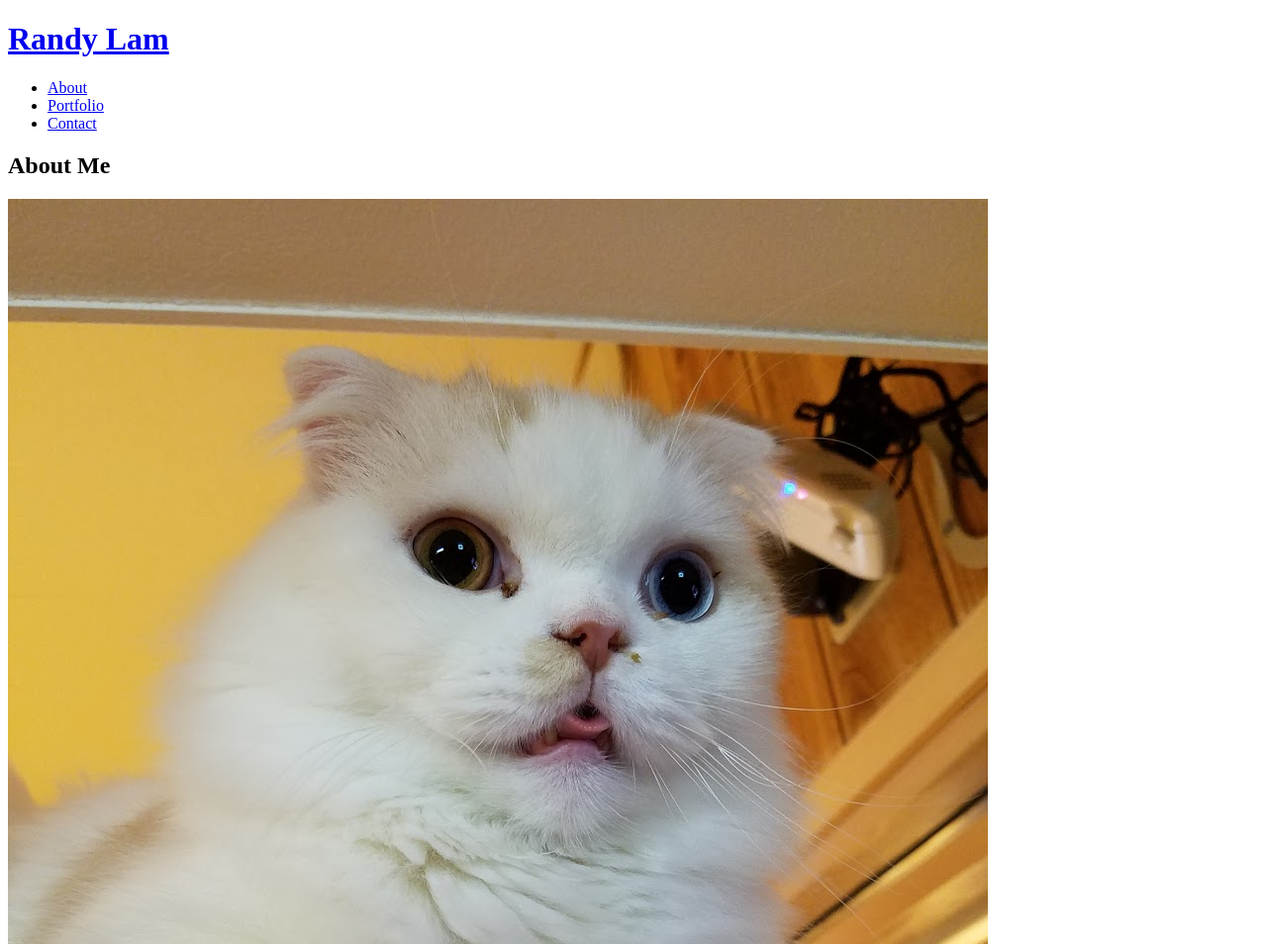
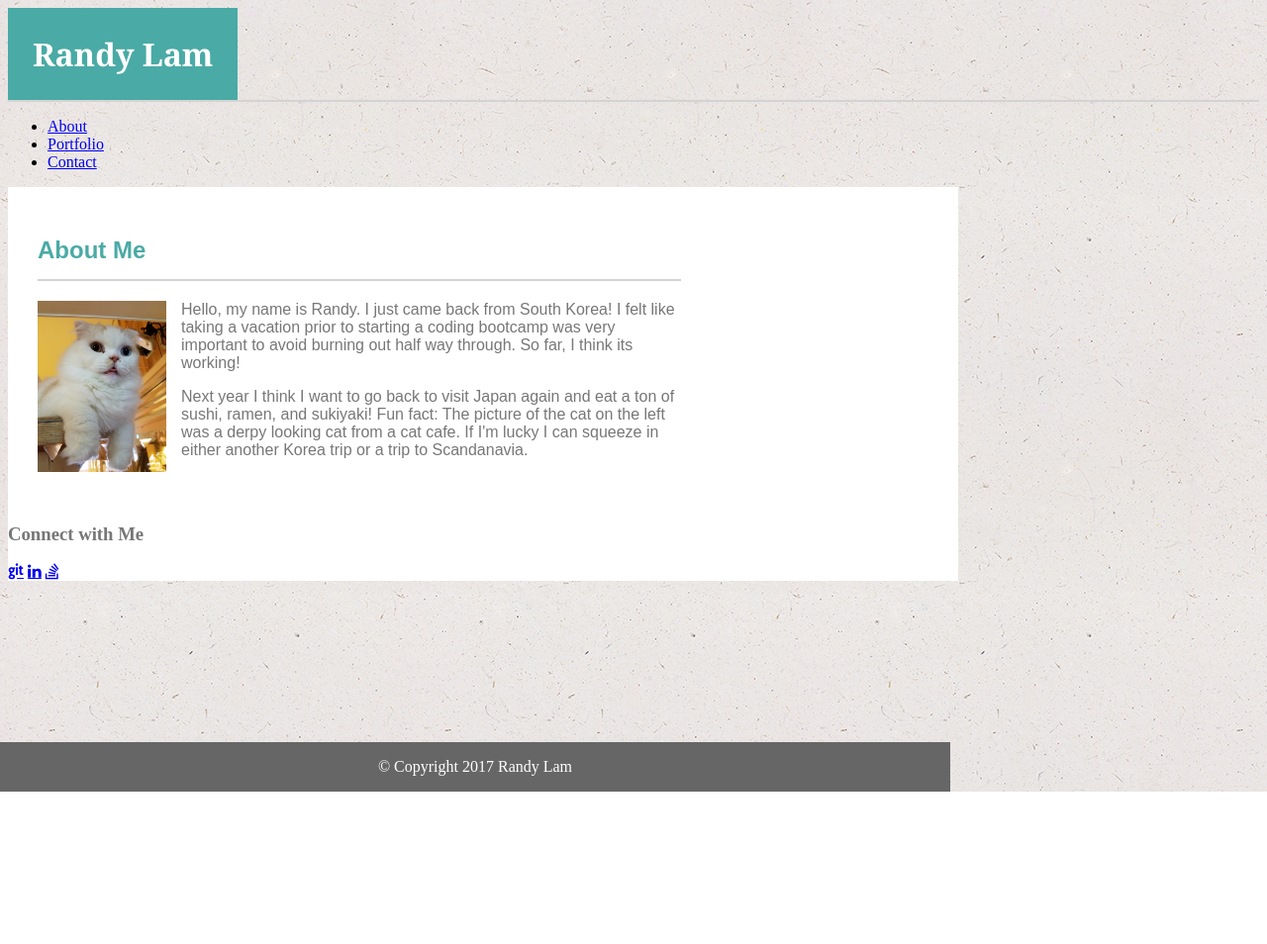
Before and after one commit to Ayas87/Basic-Portfolio, a plain HTML site: page index.html in a window 1280 px wide. Shown: the top 954 px of the page at 99% size. After the commit the page ends 800 px from the top, so only its background shows below. Drawn offline with Linux system fonts and the light colour scheme.

Commit message:
end of day

```diff
--- a/assets/css/style.css
+++ b/assets/css/style.css
@@ -0,0 +1,75 @@
+body {
+	background-image: url('../images/container-background.png');
+}
+
+.container {
+	font-family: Georgia, Times, 'Times New Roman', serif;
+	color: #777777;
+	border-bottom: 2px solid lightgrey;
+}
+
+ h1 {
+ 	margin: 0px;
+ }
+
+ .nav {
+
+ }
+
+.header-name {
+	background-color: #4aaaa5;
+	color: #ffffff;
+	border-color: #cccccc;
+	width: auto;
+	display: inline-block;
+	padding: 25px 25px 25px 25px;
+}
+
+.main-logo {
+	color: #4aaaa5;
+	border-bottom: 2px solid lightgrey;
+	padding-bottom: 15px;
+}
+.main-img {
+	max-width: 20%;
+	max-height: 20%;
+	display: inline-block;
+	padding-right: 15px;
+}
+
+.content {
+	color: #777777;
+	background-color: #ffffff;
+	width: 960px;
+	margin: 0px;
+	display: inline-block;
+}
+
+.main {
+	font-family: Arial, 'Helvetica Neue', Helvetica, sans-serif;
+	width: 650px;
+	margin: 0px;
+	padding: 30px;
+	display: inline-block;
+}
+
+.about-me-paragraphs {
+	display: inline;
+}
+.sidebar{
+	width: 270px;
+	margin: 0px;
+	display: inline-block;
+}
+
+.footer {
+	background-color: #666666;
+	position: absolute;
+	left: 0;
+	bottom: 0;
+	height: 50px;
+	text-align: center;
+	width: inherit;
+	color: white; /*temporary override*/
+
+}
--- a/index.html
+++ b/index.html
@@ -10,7 +10,7 @@
 	<header>
 		<div class='container'>
 			<div class='header-name'>
-				<h1><a href="#">Randy Lam</a></h1>
+				<h1>Randy Lam</h1>
 			</div>
 		</div>
 
@@ -26,9 +26,10 @@
 	<div class='content'>
 		<div class='main'>
 			<h2 class='main-logo'>About Me</h2>
-
-				<p><img src="assets/images/cat.jpg" class='main-img'>Hello, my name is Randy. I am testing this and will put real content in later.</p>
-				<p>I will have two paragraphs for this portion of my portfolio.</p>
+				<div class='about-me-paragraphs'>
+					<p><img src="assets/images/cat.jpg" class='main-img' align='left'>Hello, my name is Randy. I just came back from South Korea! I felt like taking a vacation prior to starting a coding bootcamp was very important to avoid burning out half way through. So far, I think its working!</p>
+					<p>Next year I think I want to go back to visit Japan again and eat a ton of sushi, ramen, and sukiyaki! Fun fact: The picture of the cat on the left was a derpy looking cat from a cat cafe. If I'm lucky I can squeeze in either another Korea trip or a trip to Scandanavia.</p>
+				</div>
 		</div>
 
 		<div class='sidebar'>
```
Also changed, not shown: contact.html (+1 -1 lines), portfolio.html (+1 -1 lines), assets/images/container-background.png (added).
